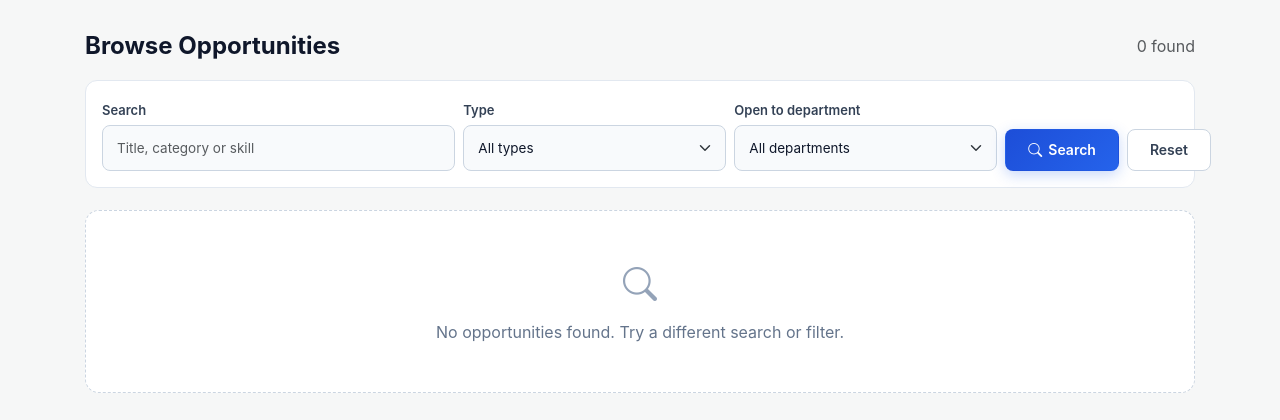
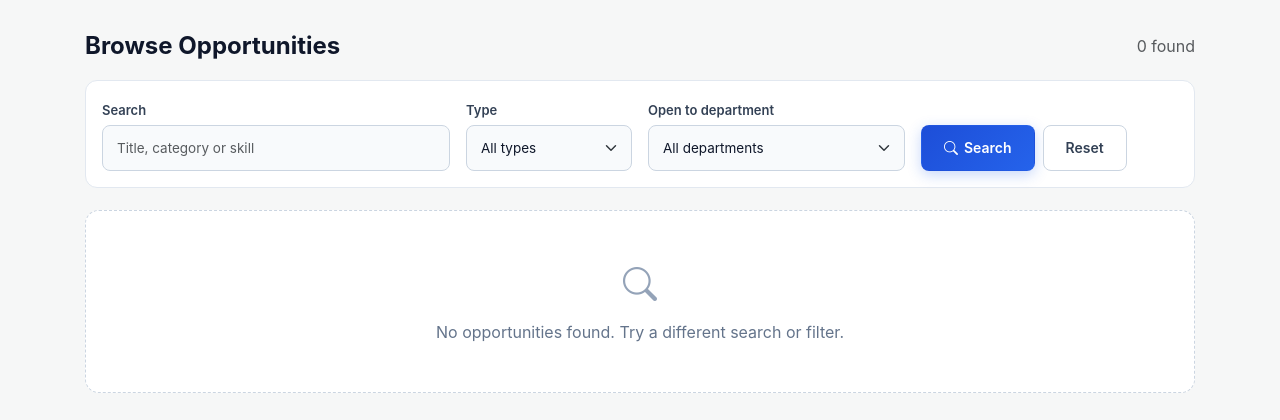
Before and after one commit to tasfiahsadia/DjangoProject, a Django app: page /opportunities/ in a window 1280 px wide. Shown: the part 148-568 px from the top of the page. Run offline with Django 5.2, Linux system fonts and the light colour scheme; the visitor is signed in with stand-in values (Sample User, id 1); data comes from the database, SQL or seed files in the repository; data that the repository does not hold is empty.

Commit message:
Fix browse filter bar layout

```diff
--- a/static/css/ucam.css
+++ b/static/css/ucam.css
@@ -1360,3 +1360,8 @@ a.ucam-btn-primary:hover {
     font-size: 34px;
     color: #94a3b8;
 }
+
+/* filter bar: buttons same height as the inputs */
+.ucam-filter .ucam-btn {
+    height: 46px;
+}
--- a/templates/opportunities/list.html
+++ b/templates/opportunities/list.html
@@ -1,5 +1,4 @@
 {% extends 'base.html' %}
-
 {% block title %}Browse Opportunities{% endblock %}
 
 {% block content %}
@@ -9,20 +8,20 @@
 </div>
 
 <form method="get" class="ucam-filter ucam-form">
-    <div class="row g-2 align-items-end">
-        <div class="col-md-4">
+    <div class="row g-3 align-items-end">
+        <div class="col-lg-4 col-md-6">
             <label class="ucam-label mb-1" for="{{ form.q.id_for_label }}">{{ form.q.label }}</label>
             {{ form.q }}
         </div>
-        <div class="col-md-3">
+        <div class="col-lg-2 col-md-6">
             <label class="ucam-label mb-1" for="{{ form.opportunity_type.id_for_label }}">{{ form.opportunity_type.label }}</label>
             {{ form.opportunity_type }}
         </div>
-        <div class="col-md-3">
+        <div class="col-lg-3 col-md-6">
             <label class="ucam-label mb-1" for="{{ form.department.id_for_label }}">{{ form.department.label }}</label>
             {{ form.department }}
         </div>
-        <div class="col-md-2 d-flex gap-2">
+        <div class="col-lg-auto col-md-6 d-flex gap-2">
             <button type="submit" class="ucam-btn ucam-btn-blue"><i class="bi bi-search"></i> Search</button>
             <a href="{% url 'opportunities:list' %}" class="ucam-btn ucam-btn-outline">Reset</a>
         </div>
```
